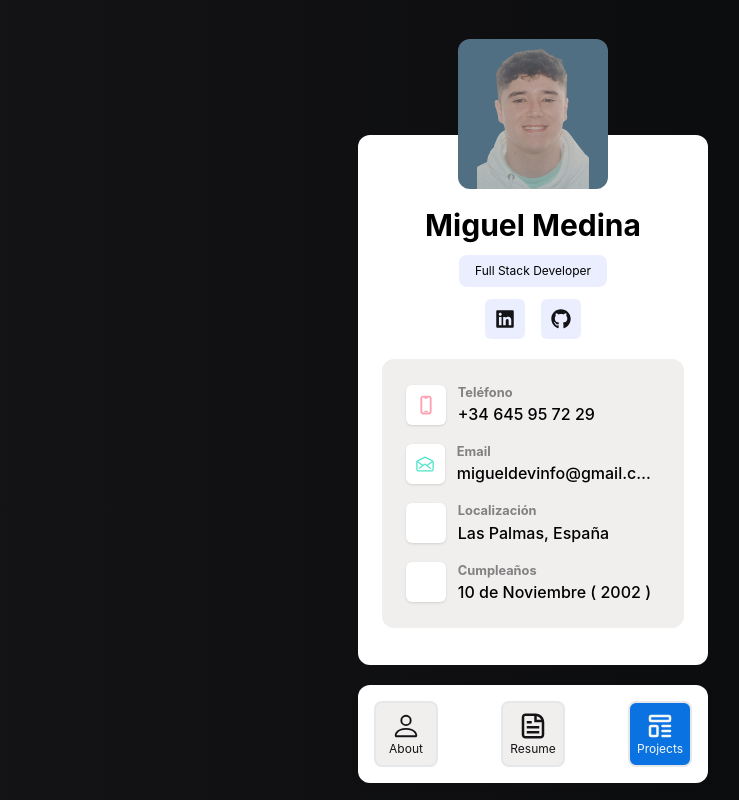
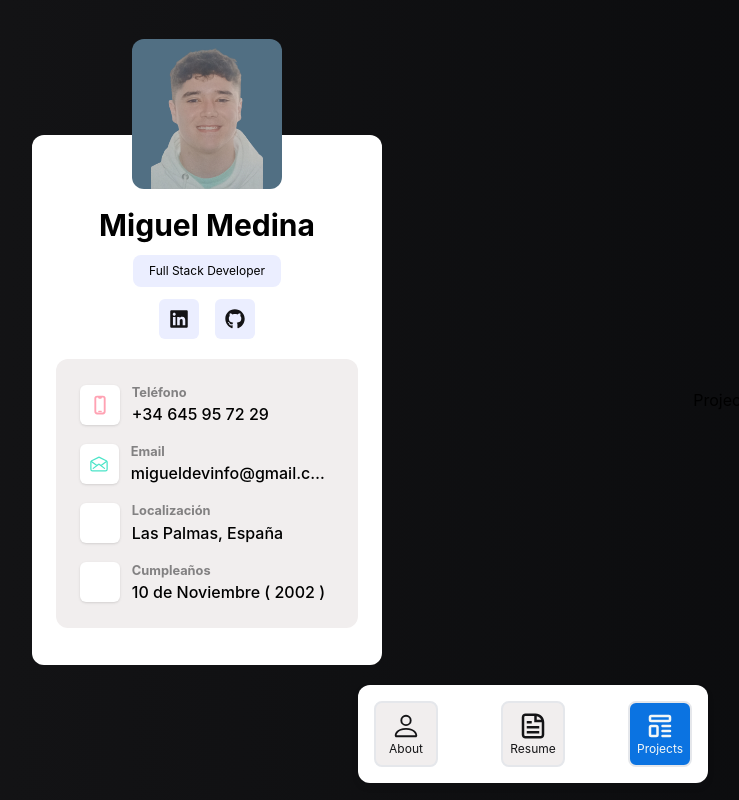
Before and after one commit to MiguelMR86/Portfolio, a React (Vite) app: page / in a window 1280 px wide. Both pictures are taken after a click on the button "Projects". Shown: the whole page, without its empty margins (107-846 px from the left). Built offline with nearby package versions, Linux system fonts and the light colour scheme; some icons are missing.

Commit message:
Projects section added

```diff
--- a/src/components/Sections.jsx
+++ b/src/components/Sections.jsx
@@ -3,6 +3,7 @@ import { useContext } from "react"
 import PersonalData from "../pages/PersonalData"
 import About from "../pages/About"
 import Resume from "../pages/Resume"
+import Projects from "../pages/Projects"
 
 const Sections = () => {
   const { currentSection } = useContext(Context)
@@ -23,6 +24,11 @@ const Sections = () => {
           <Resume />
         </div>
       )}
+      {currentSection === "Projects" && (
+        <div className="md:w-3/6 h-screen flex justify-center md:items-center">
+          <Projects />
+        </div>
+      )}
     </>
   )
 }
```
